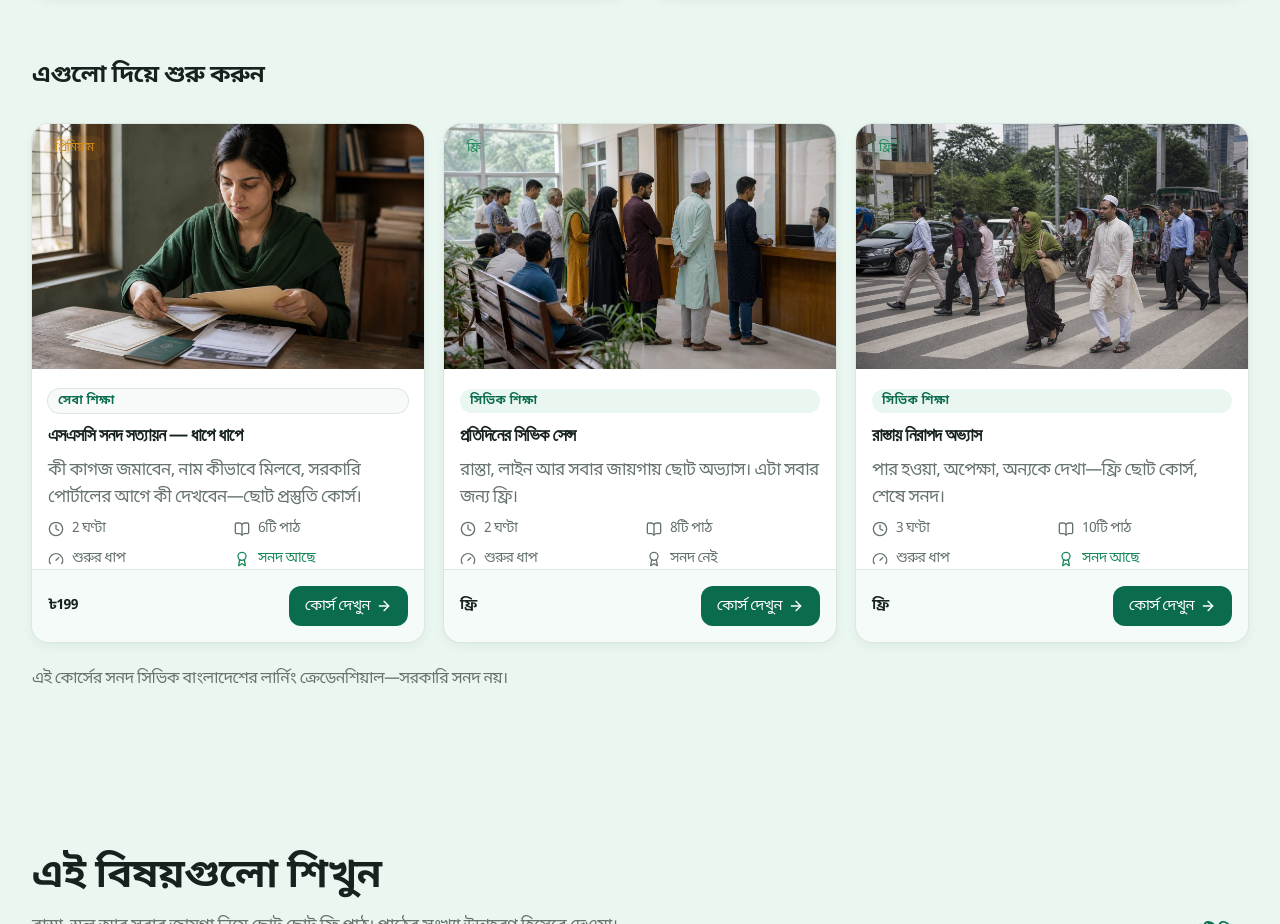
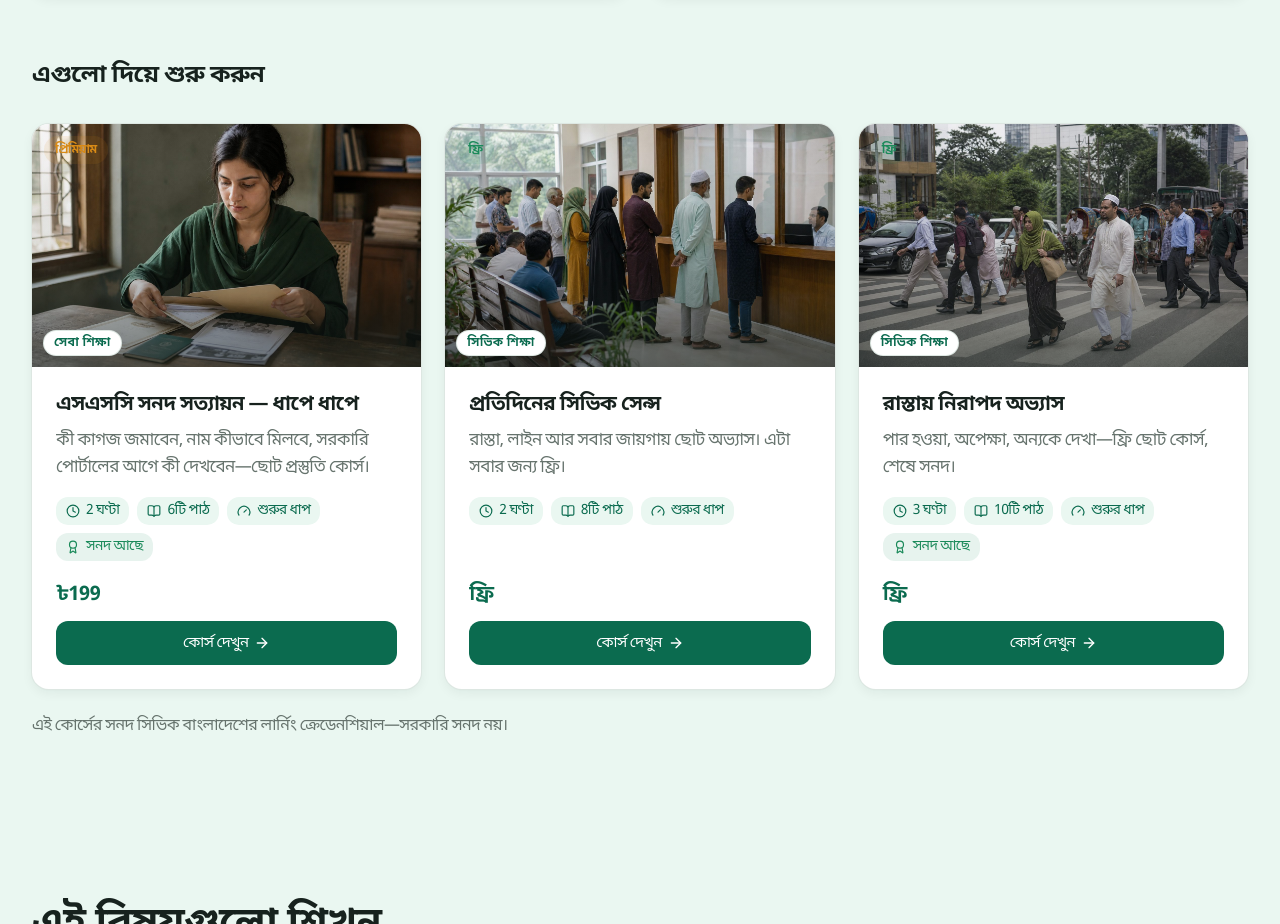
Before and after one commit to tushar-h789/civic-bangladesh, a Next.js app: page / in a window 1280 px wide. Shown: the part 5320-6244 px from the top of the page. Built offline with nearby package versions, Linux system fonts and the light colour scheme.

Commit message:
card modified

```diff
--- a/components/civic/civic-learning-hub.tsx
+++ b/components/civic/civic-learning-hub.tsx
@@ -27,10 +27,7 @@ import {
 } from "@/data/civic-topics";
 import { THIRTY_DAY_CHALLENGE } from "@/data/civic-challenge";
 import { ChallengeTypeLabel } from "@/components/challenge/challenge-type-label";
-import {
-  CIVIC_PROMISES,
-  type CivicPromiseKey,
-} from "@/data/civic-promises";
+import { CIVIC_PROMISES, type CivicPromiseKey } from "@/data/civic-promises";
 import { useTranslation } from "@/hooks/use-translation";
 import {
   getCivicFeaturedLessons,
@@ -213,7 +210,9 @@ function CivicLearningHub() {
 
           <ul className="m-0 flex list-none flex-wrap gap-2.5 p-0">
             <HeroStat>
-              {formatTemplate(copy.stats.topics, { count: CIVIC_TOPICS.length })}
+              {formatTemplate(copy.stats.topics, {
+                count: CIVIC_TOPICS.length,
+              })}
             </HeroStat>
             <HeroStat>{copy.stats.lessons}</HeroStat>
             <HeroStat>{copy.stats.challenge}</HeroStat>
@@ -562,7 +561,10 @@ function CivicLearningHub() {
                   <p className="text-sm text-text-secondary">
                     {t.challenge.progress.sampleNote}
                   </p>
-                  <Button asChild className="mt-auto w-fit text-primary-foreground">
+                  <Button
+                    asChild
+                    className="mt-auto w-fit text-primary-foreground"
+                  >
                     <Link href={ROUTES.challenges}>
                       {copy.challenges.cta}
                       <ArrowRight className="size-4" aria-hidden />
@@ -647,7 +649,10 @@ function CivicLearningHub() {
             {recommended.map((path) => (
               <li key={path.key}>
                 <article className="group relative min-h-96 overflow-hidden rounded-card shadow-card ring-1 ring-border">
-                  <Link href={path.href} className="absolute inset-0 outline-none">
+                  <Link
+                    href={path.href}
+                    className="absolute inset-0 outline-none"
+                  >
                     <Image
                       src={path.image}
                       alt={path.imageAlt}
@@ -751,7 +756,10 @@ function StoryCard({
         </span>
       ) : null}
       {badge ? (
-        <Badge variant="outline" className="absolute top-3 left-3 h-6 bg-white/90 px-2.5">
+        <Badge
+          variant="outline"
+          className="absolute top-3 left-3 h-6 bg-white/90 px-2.5"
+        >
           {badge}
         </Badge>
       ) : null}
@@ -848,7 +856,11 @@ function HubCivicPromise({ isBangla }: { isBangla: boolean }) {
             {chosen.description}
           </p>
           <p className="text-sm text-text-secondary">{copy.sampleNote}</p>
-          <Button asChild size="lg" className="h-11 rounded-btn px-5 text-button text-primary-foreground">
+          <Button
+            asChild
+            size="lg"
+            className="h-11 rounded-btn px-5 text-button text-primary-foreground"
+          >
             <Link href={ROUTES.challenges}>
               {copy.practiceCta}
               <ArrowRight className="size-4" aria-hidden />
@@ -889,7 +901,11 @@ function HubCivicPromise({ isBangla }: { isBangla: boolean }) {
                     : "bg-background hover:bg-light-green/60",
                 )}
               >
-                <RadioGroupItem id={inputId} value={item.key} className="mt-1" />
+                <RadioGroupItem
+                  id={inputId}
+                  value={item.key}
+                  className="mt-1"
+                />
                 <span className="min-w-0 flex-1">
                   <span
                     className={cn(
--- a/components/civic/home-featured-courses.tsx
+++ b/components/civic/home-featured-courses.tsx
@@ -151,7 +151,7 @@ function HomeFeaturedCourses() {
             {section.featuredTitle}
           </h3>
 
-          <ul className="mt-6 grid list-none gap-4 p-0 sm:mt-8 sm:grid-cols-2 lg:grid-cols-3 lg:gap-5">
+          <ul className="mt-6 grid list-none gap-5 p-0 sm:mt-8 sm:grid-cols-2 lg:grid-cols-3 lg:gap-6">
             {courses.map((course) => {
               const copy = getCourseCopy(course, t);
               const typeCopy = t.courseTypes[course.type];
--- a/components/learning/course-card.tsx
+++ b/components/learning/course-card.tsx
@@ -8,14 +8,6 @@ import type { CourseAccess } from "@/data/civic-courses";
 import type { CourseTypeKey } from "@/data/course-types";
 import { Badge } from "@/components/common/badge";
 import { CourseTypeLabel } from "@/components/learning/course-type-label";
-import {
-  Card,
-  CardContent,
-  CardDescription,
-  CardFooter,
-  CardHeader,
-  CardTitle,
-} from "@/components/common/card";
 
 interface CourseCardProps {
   href: string;
@@ -59,16 +51,15 @@ function CourseCard({
   className,
 }: CourseCardProps) {
   return (
-    <Card
-      hoverable
+    <article
       className={cn(
-        "group h-full gap-0 rounded-card py-0 ring-border",
+        "group h-full overflow-hidden rounded-card bg-surface shadow-card ring-1 ring-border transition-shadow duration-200 ease-standard hover:shadow-card-hover",
         className,
       )}
     >
       <Link
         href={href}
-        className="flex h-full flex-col rounded-card outline-none focus-visible:ring-3 focus-visible:ring-ring/50"
+        className="flex h-full cursor-pointer flex-col outline-none focus-visible:ring-3 focus-visible:ring-ring/50"
       >
         <div className="relative aspect-16/10 overflow-hidden">
           <Image
@@ -76,76 +67,88 @@ function CourseCard({
             alt={imageAlt}
             fill
             sizes="(min-width: 1024px) 33vw, (min-width: 640px) 50vw, 100vw"
-            className="object-cover transition-transform duration-700 ease-standard group-hover:scale-105"
+            className="object-cover transition-transform duration-700 ease-standard group-hover:scale-[1.04]"
+          />
+          <div
+            aria-hidden
+            className="absolute inset-0 bg-linear-to-t from-text/55 via-text/10 to-transparent"
           />
           <Badge
             variant={access === "free" ? "success" : "warning"}
-            className="absolute top-3 left-3 h-6 px-2.5"
+            className="absolute top-3 left-3 h-7 px-2.5 font-semibold"
           >
             {accessLabel}
           </Badge>
+          {courseType && courseTypeLabel ? (
+            <CourseTypeLabel
+              type={courseType}
+              label={courseTypeLabel}
+              className="absolute bottom-3 left-3 bg-surface text-primary ring-1 ring-border"
+            />
+          ) : null}
         </div>
 
-        <CardHeader className="gap-2 pt-5">
-          {courseType && courseTypeLabel ? (
-            <CourseTypeLabel type={courseType} label={courseTypeLabel} />
+        <div className="flex flex-1 flex-col p-5 sm:p-6">
+          {typePurpose ? (
+            <p className="mb-2 text-sm text-text-secondary">{typePurpose}</p>
           ) : null}
-          {typePurpose ? (
-            <p className="text-xs text-text-secondary">{typePurpose}</p>
-          ) : null}
-          <CardTitle className="text-lg font-semibold text-balance text-foreground">
+          <h3 className="text-lg font-semibold text-balance text-foreground sm:text-xl">
             {title}
-          </CardTitle>
-          <CardDescription className="text-body text-text-secondary">
+          </h3>
+          <p className="mt-2 line-clamp-2 text-body text-text-secondary">
             {description}
-          </CardDescription>
-        </CardHeader>
+          </p>
 
-        <CardContent className="flex flex-1 flex-col pt-2">
-          <ul className="mt-auto grid list-none grid-cols-2 gap-x-3 gap-y-2.5 p-0 text-sm text-text-secondary">
-            <MetaItem icon={Clock}>{duration}</MetaItem>
-            <MetaItem icon={BookOpen}>{lessons}</MetaItem>
-            <MetaItem icon={Gauge}>{difficulty}</MetaItem>
-            <MetaItem
-              icon={Award}
-              className={hasCertificate ? "text-success" : undefined}
-            >
-              {certificate}
-            </MetaItem>
+          <ul className="mt-4 flex list-none flex-wrap gap-2 p-0">
+            <MetaChip icon={Clock}>{duration}</MetaChip>
+            <MetaChip icon={BookOpen}>{lessons}</MetaChip>
+            <MetaChip icon={Gauge}>{difficulty}</MetaChip>
+            {hasCertificate ? (
+              <MetaChip icon={Award} emphasis>
+                {certificate}
+              </MetaChip>
+            ) : null}
           </ul>
-        </CardContent>
 
-        <CardFooter
-          className={cn(
-            "mt-auto gap-3 border-border",
-            price ? "justify-between" : undefined,
-          )}
-        >
-          {price ? (
-            <span className="text-sm font-semibold text-foreground">{price}</span>
-          ) : null}
-          <span className="inline-flex h-10 items-center gap-1.5 rounded-btn bg-primary px-4 text-button font-medium text-primary-foreground">
-            {cta}
-            <ArrowRight className="size-4" aria-hidden />
-          </span>
-        </CardFooter>
+          <div className="mt-auto flex flex-col gap-3 pt-5">
+            {price ? (
+              <p className="text-xl font-semibold tracking-tight text-primary">
+                {price}
+              </p>
+            ) : null}
+            <span className="inline-flex h-11 w-full items-center justify-center gap-1.5 rounded-btn bg-primary px-4 text-button font-medium text-primary-foreground">
+              {cta}
+              <ArrowRight
+                className="size-4 transition-transform duration-200 ease-standard group-hover:translate-x-0.5"
+                aria-hidden
+              />
+            </span>
+          </div>
+        </div>
       </Link>
-    </Card>
+    </article>
   );
 }
 
-function MetaItem({
+function MetaChip({
   icon: Icon,
   children,
-  className,
+  emphasis = false,
 }: {
   icon: typeof Clock;
   children: ReactNode;
-  className?: string;
+  emphasis?: boolean;
 }) {
   return (
-    <li className={cn("inline-flex items-center gap-2", className)}>
-      <Icon className="size-4 shrink-0" aria-hidden />
+    <li
+      className={cn(
+        "inline-flex items-center gap-1.5 rounded-btn px-2.5 py-1 text-sm",
+        emphasis
+          ? "bg-success/10 font-medium text-success"
+          : "bg-light-green text-primary",
+      )}
+    >
+      <Icon className="size-3.5 shrink-0" aria-hidden />
       <span>{children}</span>
     </li>
   );
```
